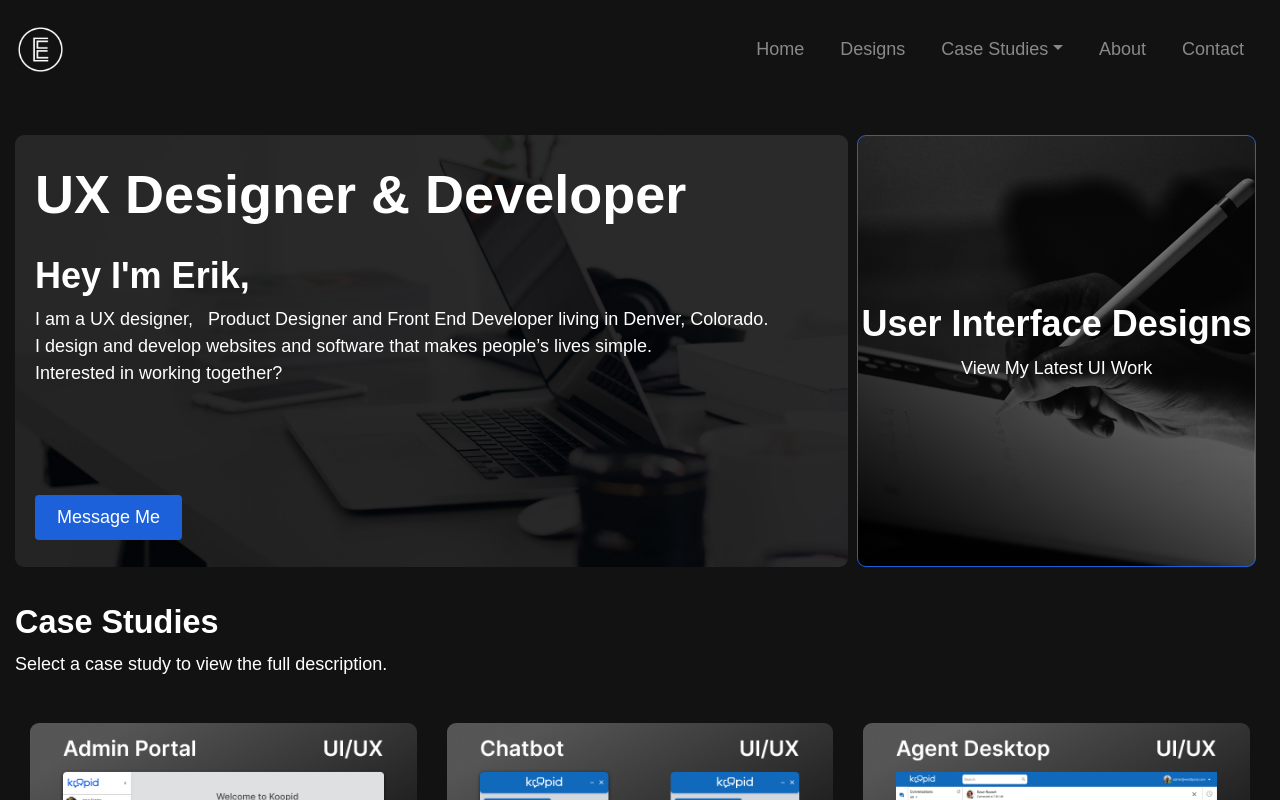
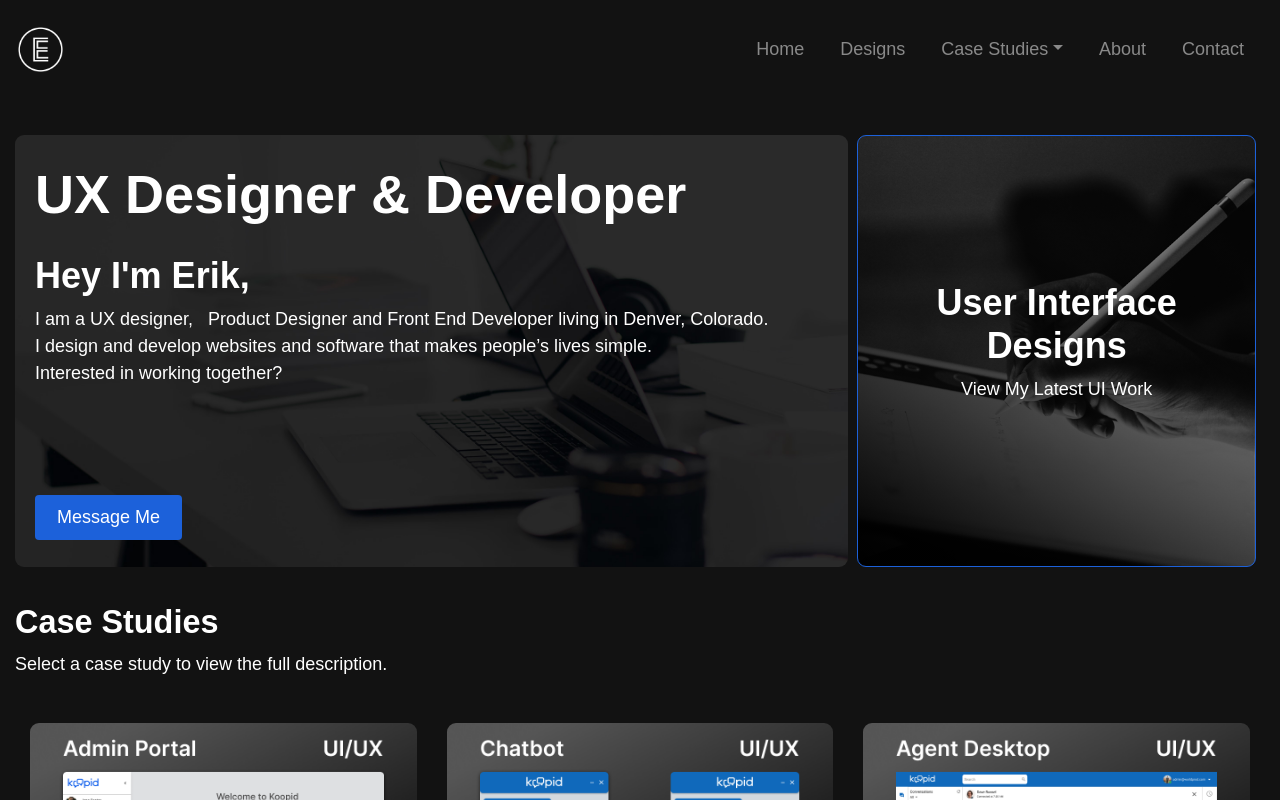
Before and after one commit to erikrdgz/Portfolio-React, a React (Create React App) app: page / in a window 1280 px wide. Shown: the top 800 px of the page. Built offline with nearby package versions, Linux system fonts and the light colour scheme; what webfontloader would draw is missing.

Commit message:
Update to projects

```diff
--- a/src/Components/Pages/Projects.js
+++ b/src/Components/Pages/Projects.js
@@ -33,7 +33,7 @@ function Projects(props) {
           </div>
         </div>
         <div className="col-md-4 d-flex align-items-stretch px-0 px-md-2 my-2 my-md-0">
-          <Link to="/designs" className="designs rounded w-100">
+          <Link to="/designs" className="designs rounded p-3 w-100">
             <div className="design-items">
               <h2>User Interface Designs</h2>
               <p>View My Latest UI Work</p>
```
